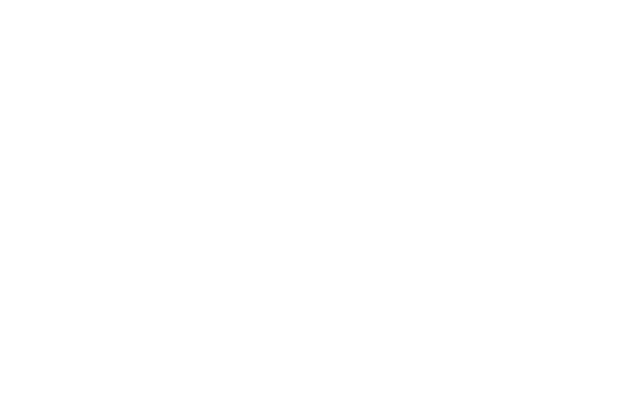
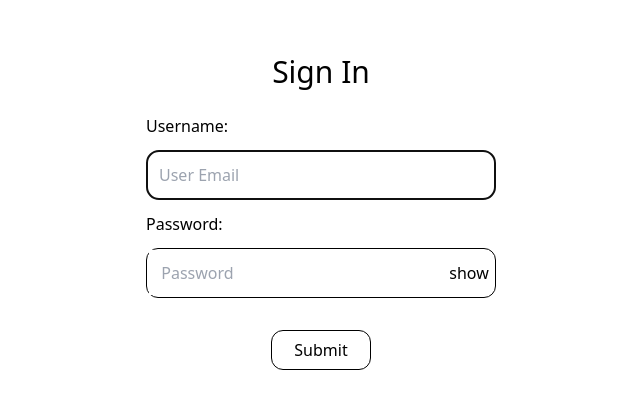
Before and after one commit to jayraj2011/maru_email, a React (Vite) app in the folder client/: page /login in a window 1280 px wide. Before the commit this address had no page. Shown: the part 201-610 px from the top of the page, without its empty margins (319-959 px from the left). Built offline with nearby package versions, Linux system fonts and the light colour scheme; what quill-image-resize-module-react would draw is missing.

Commit message:
auth done

```diff
--- a/client/src/App.jsx
+++ b/client/src/App.jsx
@@ -1,12 +1,30 @@
 import { Routes, Route } from "react-router-dom";
 import Home from "./pages/Home";
 import axios from "axios";
+import Login from "./pages/Login";
+import RequireAuth from "./pages/RequireAuth";
+import Layout from "./pages/Layout";
+
+export const axiosPrivate = axios.create({
+  baseURL: "http://localhost:4123/",
+  headers: {
+    "Content-Type": "application/json",
+  },
+  withCredentials: true
+})
 
 const App = () => {
   axios.defaults.baseURL = "http://localhost:4123/";
+
   return (
     <Routes>
-      <Route path="/" element={<Home />} />
+      <Route path="/" element={<Layout />} >
+        <Route path="login" element={<Login />} />
+
+        <Route element={<RequireAuth />}>
+          <Route path="home" element={<Home />} />
+        </Route>
+      </Route>
     </Routes>
   );
 };
--- /dev/null
+++ b/client/src/context/AuthProvider.jsx
@@ -0,0 +1,15 @@
+import { createContext, useState } from "react";
+
+const AuthContext = createContext({});
+
+export const AuthProvider = ({ children }) => {
+    const [auth, setAuth] = useState({});
+
+    return (
+        <AuthContext.Provider value={{ auth, setAuth }}>
+            {children}
+        </AuthContext.Provider>
+    )
+}
+
+export default AuthContext;
--- /dev/null
+++ b/client/src/hooks/useAuth.js
@@ -0,0 +1,8 @@
+import { useContext } from "react"
+import AuthContext from "../context/AuthProvider"
+
+const useAuth = () => {
+    return useContext(AuthContext)
+};
+
+export default useAuth;
--- /dev/null
+++ b/client/src/hooks/useAxiosPrivate.js
@@ -0,0 +1,46 @@
+import { useEffect } from "react";
+import { axiosPrivate } from "../App";
+import useAuth from "./useAuth";
+import useRefreshToken from "./useRefreshToken"
+
+const useAxiosPrivate = () => {
+    const refresh = useRefreshToken();
+    const { auth } = useAuth();
+
+    useEffect(() => {
+        const requestInterceptor = axiosPrivate.interceptors.request.use(
+            config=> {
+                if (!config.headers['Authorization']) {
+                    config.headers['Authorization'] = auth?.accessToken;
+                }
+                return config;
+            },
+            (error) => {
+                Promise.reject(error);
+            }
+        )
+
+        const responseInterceptor = axiosPrivate.interceptors.response.use(
+            response => response,
+            async (error) => {
+                const prevRequest = error?.config;
+
+                if (error?.response?.status === 403 && !prevRequest?.sent) {
+                    prevRequest.sent = true;
+
+                    const newAccessToken = await refresh();
+                    prevRequest.headers['Authorization'] = newAccessToken;
+                    return axiosPrivate(prevRequest);
+                }
+                return Promise.reject(error);
+            }
+        );
+
+        return () => {
+            axiosPrivate.interceptors.request.eject(requestInterceptor);
+            axiosPrivate.interceptors.response.eject(responseInterceptor);
+        }
+    }, [auth, refresh]);
+
+    return axiosPrivate;
+}
--- /dev/null
+++ b/client/src/hooks/useRefreshToken.js
@@ -0,0 +1,22 @@
+import useAuth from "./useAuth"
+
+const useRefreshToken = () => {
+    const { setAuth } = useAuth();
+
+    const refresh = async() => {
+        const response = await axios.post("/refresh", {
+            withCredentials: true
+        });
+
+        setAuth(prev => {
+            console.log(JSON.stringify(prev));
+            console.log(response.data.access_token);
+            return { ...prev, access_token: response.data.access_token }
+        })
+
+        return response.data.access_token;
+    }
+    return refresh;
+}
+
+export default useRefreshToken;
--- a/client/src/main.jsx
+++ b/client/src/main.jsx
@@ -2,12 +2,15 @@
 import { createRoot } from "react-dom/client";
 import "./index.css";
 import App from "./App.jsx";
-import { BrowserRouter } from "react-router-dom";
+import { BrowserRouter, Route, Routes } from "react-router-dom";
+import { AuthProvider } from "./context/AuthProvider.jsx";
 
 createRoot(document.getElementById("root")).render(
   <StrictMode>
-    <BrowserRouter>
-      <App />
-    </BrowserRouter>
+    <AuthProvider>
+      <BrowserRouter>
+        <App />
+      </BrowserRouter>
+    </AuthProvider>
   </StrictMode>
 );
--- /dev/null
+++ b/client/src/pages/Layout.jsx
@@ -0,0 +1,11 @@
+import { Outlet } from "react-router-dom"
+
+const Layout = () => {
+    return(
+        <main>
+            <Outlet />
+        </main>
+    );
+}
+
+export default Layout;
--- /dev/null
+++ b/client/src/pages/Login.jsx
@@ -0,0 +1,120 @@
+import { useRef, useState, useEffect } from 'react';
+import axios from 'axios';
+import { Link, useLocation, useNavigate } from 'react-router-dom';
+import useAuth from '../hooks/useAuth';
+const LOGIN_URL = 'login';
+
+const Login = () => {
+    const { auth, setAuth } = useAuth();
+    const userRef = useRef();
+    const errRef = useRef();
+    const location = useLocation();
+    const navigate = useNavigate();
+
+    const from = location.state?.from?.pathname || "/";
+
+    const [user, setUser] = useState('');
+    const [pwd, setPwd] = useState('');
+    const [errMsg, setErrMsg] = useState('');
+    const [showPass, setShowPass] = useState("password");
+
+    useEffect(() => {
+        userRef.current.focus();
+    }, [])
+
+    useEffect(() => {
+        setErrMsg('');
+    }, [user, pwd])
+
+    const handleSubmit = async (e) => {
+        e.preventDefault();
+
+        try {
+            const response = await axios.post(LOGIN_URL,
+                JSON.stringify({ user_email: user, user_password: pwd }),
+                {
+                    headers: { 'Content-Type': 'application/json' },
+                    withCredentials: true
+                }
+            );
+            // console.log("here");
+            // console.log(response);
+            // console.log(JSON.stringify(response?.data));
+            //console.log(JSON.stringify(response));
+            const accessToken = response?.data?.access_token;
+            setAuth({ user, pwd, accessToken });
+            console.log(useAuth)
+            setUser('');
+            setPwd('');
+            // setSuccess(true);
+            navigate("/home", {replace: true});
+        } catch (err) {
+            console.log(err);
+            if (!err?.response) {
+                setErrMsg('No Server Response');
+            } else if (err.response?.status === 400) {
+                setErrMsg('Missing Username or Password');
+            } else if (err.response?.status === 401) {
+                setErrMsg('Unauthorized');
+            } else {
+                setErrMsg('Login Failed');
+            }
+            errRef.current.focus();
+        }
+    }
+
+    const handleShowOnClick = (e) => {
+        if (showPass == "password") {
+            setShowPass("text");
+        } else {
+            setShowPass("password");
+        }
+    }
+
+    return (
+        <div className='w-screen h-screen flex items-center justify-center'>
+            <section className='flex items-center justify-center flex-col gap-5'>
+                <p ref={errRef} className={errMsg ? "errmsg" : "offscreen"} aria-live="assertive">{errMsg}</p>
+                <h1 className='text-[30px]'>Sign In</h1>
+                <form onSubmit={handleSubmit} className='flex flex-col items-start justify-center gap-3'>
+                    <label htmlFor="username">Username:</label>
+                    <input
+                        type="text"
+                        id="username"
+                        className='w-[350px] h-[50px] border rounded-xl border-black items-center pl-3'
+                        placeholder='User Email'
+                        ref={userRef}
+                        autoComplete="off"
+                        onChange={(e) => setUser(e.target.value)}
+                        value={user}
+                        required
+                    />
+
+                    <label htmlFor="password">Password:</label>
+                    <div className='flex items-center justify-center w-[350px] h-[50px] border rounded-xl border-black z-10 pr-1'>
+                        <input
+                            type={showPass}
+                            id="password"
+                            placeholder='Password'
+                            className='w-[300px] h-[45px] items-center pl-3 focus:outline-none'
+                            onChange={(e) => setPwd(e.target.value)}
+                            value={pwd}
+                            required
+                        />
+                        <a className='cursor-pointer' onClick={handleShowOnClick}>show</a>
+                    </div>
+                    <button className='self-center mt-5 border border-black h-[40px] w-[100px] rounded-xl'>Submit</button>
+                </form>
+                {/* <p>
+                    Need an Account?<br />
+                    <span className="line"> */}
+                        {/*put router link here*/}
+                        {/* <a href="#">Sign Up</a>
+                    </span>
+                </p> */}
+            </section>
+        </div>
+    )
+}
+
+export default Login
--- /dev/null
+++ b/client/src/pages/RequireAuth.jsx
@@ -0,0 +1,17 @@
+import { Navigate, Outlet, useLocation } from "react-router-dom";
+import useAuth from "../hooks/useAuth"
+
+const RequireAuth = () => {
+    const { auth } = useAuth();
+    const location = useLocation();
+
+    console.log(auth.user);
+
+    return (
+        auth?.user
+            ? <Outlet />
+            : <Navigate to={"/login"} state={{ from: location }} replace />
+    );
+}
+
+export default RequireAuth;
```
Also changed, not shown: client/src/pages/Home.jsx (+11 -10 lines), 1 other file (tests, documents, lock files or other folders).
